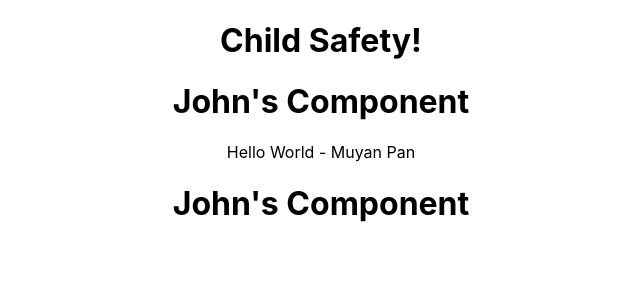
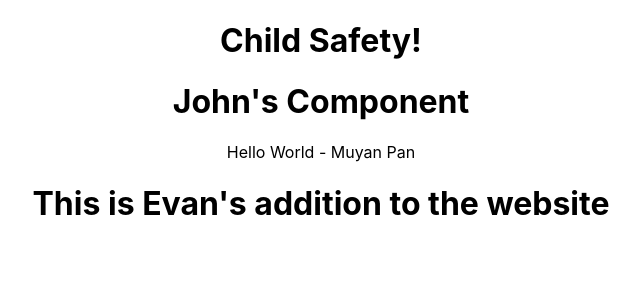
Before and after one commit to jaadbarg/child_safety, a React (Create React App) app: page / in a window 1280 px wide. Shown: the top 300 px of the page, without its empty margins (319-959 px from the left). Built offline with nearby package versions, Linux system fonts and the light colour scheme.

Commit message:
evan push test

```diff
--- a/src/Evan.jsx
+++ b/src/Evan.jsx
@@ -1,5 +1,5 @@
-const Jaad = () => {
-    return  <h1>John's Component</h1>
+const Evan = () => {
+    return  <h1>This is Evan's addition to the website</h1>
 }
 
-export default Jaad;
+export default Evan;
```
